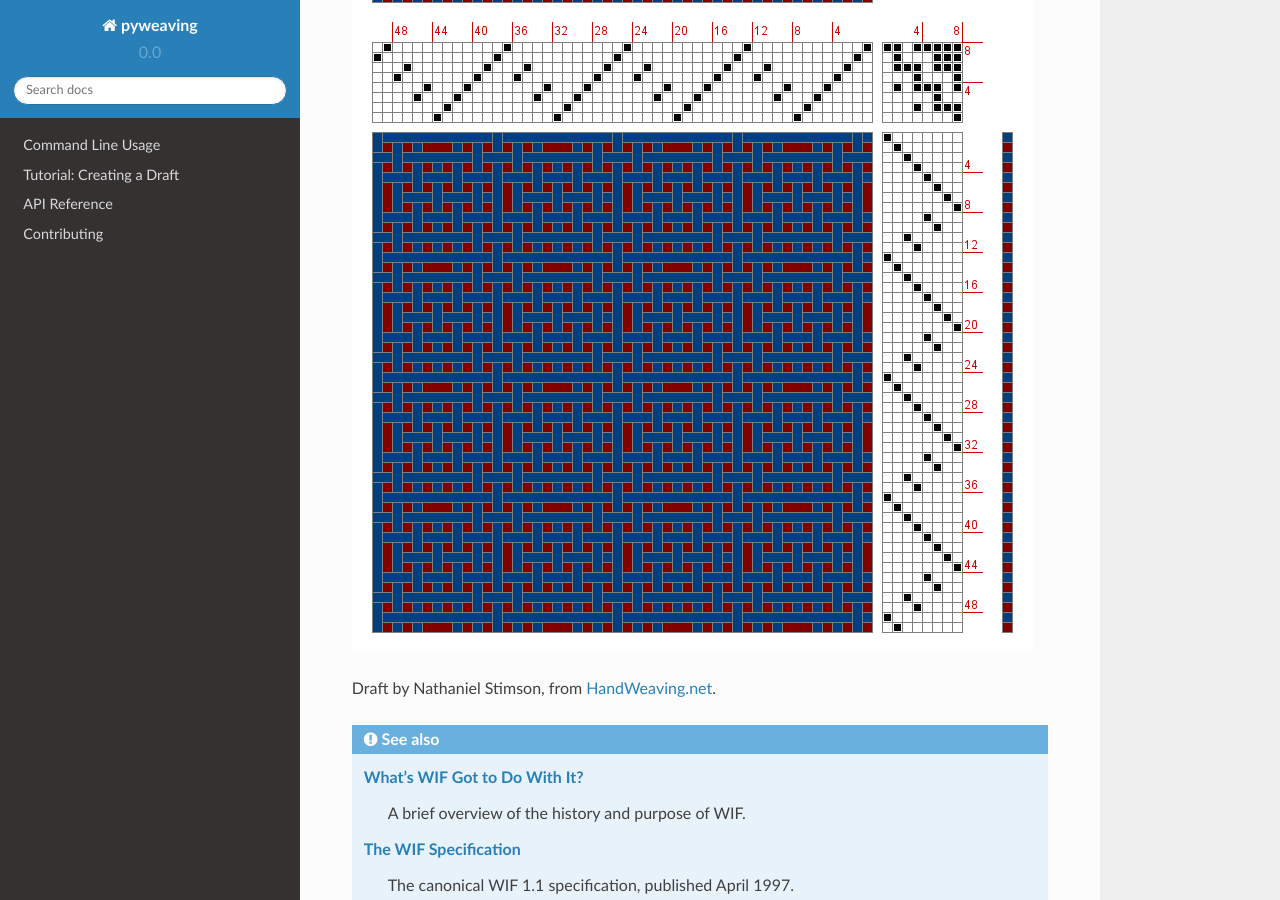
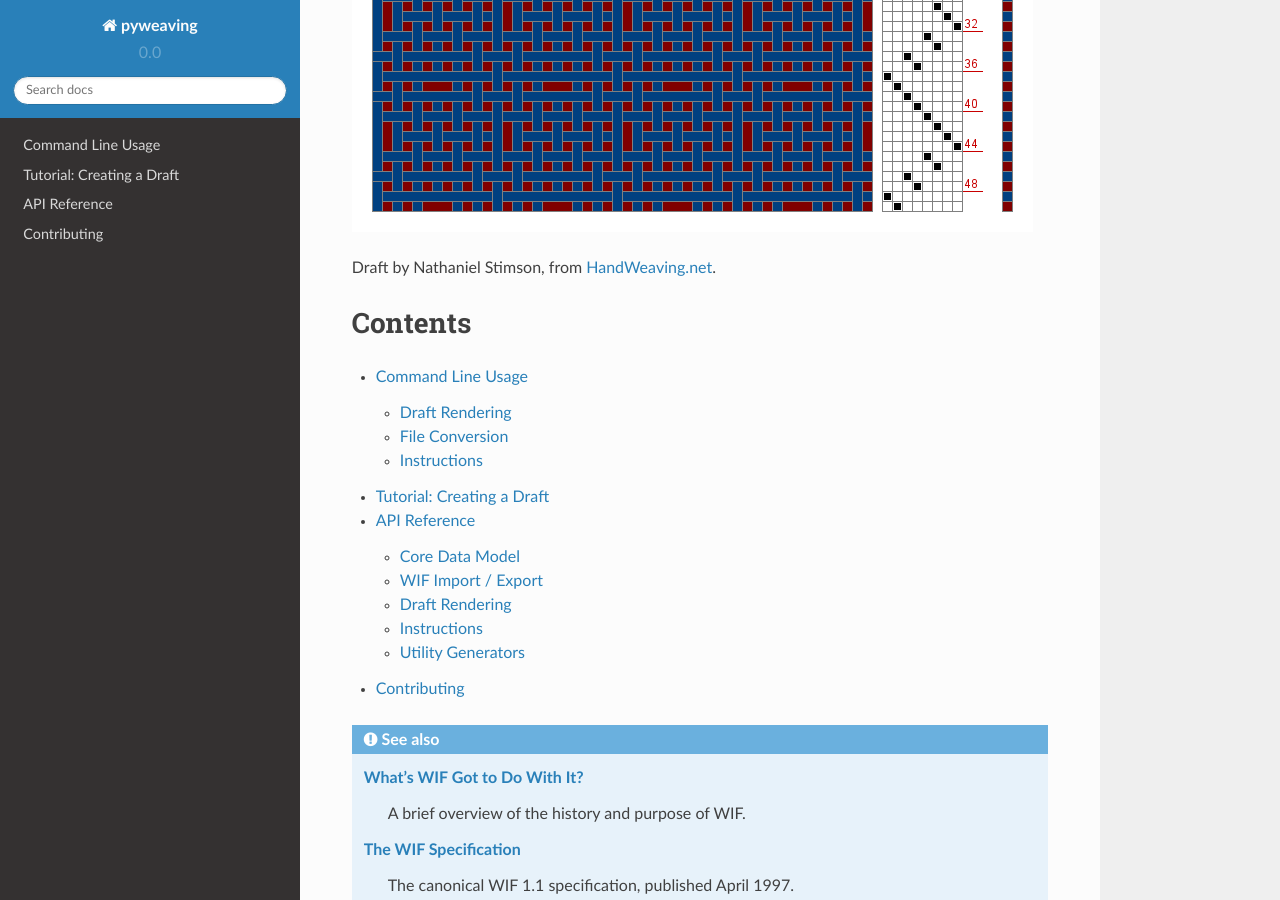
Before and after one commit to storborg/pyweaving, a Sphinx documentation site: the page built from docs/index.rst, in a window 1280 px wide and 900 px high, scrolled down 1090 px. Built offline with Sphinx 7.4.7 and the Read the Docs theme 2.0.0, drawn with Linux system fonts in a browser that asks for light colours.

Commit message:
Fix ordering issue in docs

```diff
--- a/docs/index.rst
+++ b/docs/index.rst
@@ -17,6 +17,10 @@ The goal of ``pyweaving`` is to provide functionality to:
 
 Right now, it provides basic functionality for parsing a WIF file to render a draft. Here's an example:
 
+.. image:: 63365.png
+
+Draft by Nathaniel Stimson, from `HandWeaving.net <http://www.handweaving.net/PatternDisplay.aspx?PATTERNID=63365>`_.
+
 Contents
 ========
 
@@ -27,11 +31,6 @@ Contents
     tutorial
     api
     contributing
-
-
-.. image:: 63365.png
-
-Draft by Nathaniel Stimson, from `HandWeaving.net <http://www.handweaving.net/PatternDisplay.aspx?PATTERNID=63365>`_.
 
 .. seealso::
 
```
